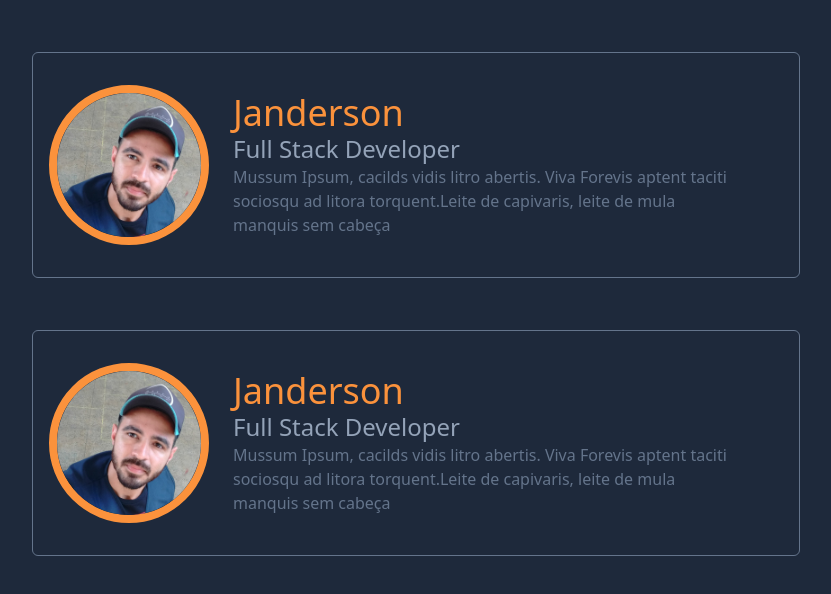
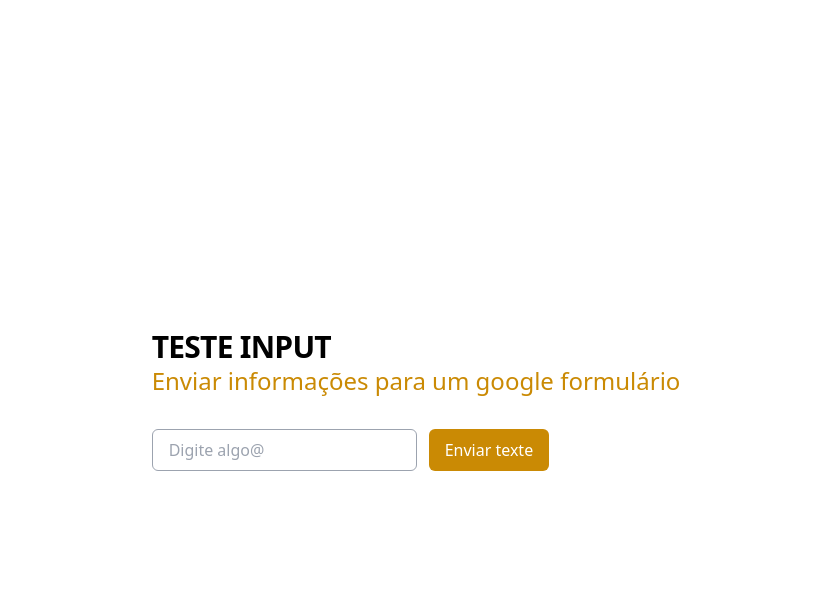
Before and after one commit to janderlira/devjanderlira, a plain HTML site: page index.html in a window 1280 px wide. Shown: the whole page, without its empty margins (224-1055 px from the left). Drawn offline with nearby package versions, Linux system fonts and the light colour scheme.

Commit message:
Teste input
teste de inpunt e google forme

```diff
--- a/index.html
+++ b/index.html
@@ -4,39 +4,38 @@
     <meta charset="UTF-8">
     <meta http-equiv="X-UA-Compatible" content="IE=edge">
     <meta name="viewport" content="width=device-width, initial-scale=1.0">
-    <link rel="stylesheet" href="./public/styles.css">
-    <title>Document</title>
+    <script src="https://cdn.tailwindcss.com"></script>
+    <script src="/scripts.js" defer></script>
+    <title>Input</title>
 </head>
+<!---Projeto basiado no video: https://www.youtube.com/watch?v=PSkAt5Z-jMo -->
+<body class=" h-screen grid items-center justify-center">
 
-<body class="bg-slate-800 text-slate-50 min-h-screen">
-
-    <div class="w-3/4 mx-auto flex justify-center mt-9">
-    <div class="card
-    ">
-        <div class="w-40 flex items-center ">
-            <img src="../assit/perfil_Janderson.jpg" alt="Janderson Lira" class="w-40 h-40 rounded-full border border-8 border-orange-400">
-        </div>
-
-        <div class="w-full md:w-3/4 p-0 md:p-6 flex flex-col justify-center text-center md:text-left">
-            <h1 class="text-4xl text-orange-400">Janderson</h1>
-            <h2 class="text-2xl text-slate-400">Full Stack Developer</h2>
-            <p class="text-slate-500 ">Mussum Ipsum, cacilds vidis litro abertis. Viva Forevis aptent taciti sociosqu ad litora torquent.Leite de capivaris, leite de mula manquis sem cabeça</p>
-        </div>
-    </div>
-    </div>
-    <div class="w-3/4 mx-auto flex justify-center mt-9">
-        <div class="max-w-3xl border border-slate-500 rounded-md p-4 flex flex-col md:flex-row items-center">
-            <div class="w-40 flex items-center ">
-                <img src="../assit/perfil_Janderson.jpg" alt="Janderson Lira" class="w-40 h-40 rounded-full border border-8 border-orange-400">
-            </div>
-
-            <div class="w-full md:w-3/4 p-0 md:p-6 flex flex-col justify-center text-center md:text-left">
-                <h1 class="text-4xl text-orange-400">Janderson</h1>
-                <h2 class="text-2xl text-slate-400">Full Stack Developer</h2>
-                <p class="text-slate-500 ">Mussum Ipsum, cacilds vidis litro abertis. Viva Forevis aptent taciti sociosqu ad litora torquent.Leite de capivaris, leite de mula manquis sem cabeça</p>
-            </div>
-        </div>
-        </div>
+   <div class="max-w-7xl mx-auto px-4">
+        <h1 class=" text-3xl font-extrabold tracking-tight">
+            TESTE INPUT
+        </h1>
+        <h2 class=" text-2xl text-yellow-600 ">
+            Enviar informações para um google formulário
+        </h2>
+<!-------formulário enviando dados para o google form-->
+        <form action="https://docs.google.com/forms/d/e/1FAIpQLScuoTDLVKtRP8YudZ0c-sBR0ulSSZWM82ryMSeoYf-0LMExxw/formResponse" class=" mt-8 flex">
+<!-------sempre obeservar o "action"-->
+            <input
+            type="text"
+            name="entry.1064265655"
+            class=" border border-gray-400 px-4 py-2 rounded-md"
+            placeholder="Digite algo@"
+            >
+<!-------É muito importante definir o "name"-->
+            <button id="btn" class="bg-yellow-600 px-4 py-2 rounded-md text-white houver:bg-yellow-400 flex items-center justify-center ml-3 hover:bg-yellow-500" onclick="alert('Formulário envidado com sucesso!')">
+                Enviar texte
+            </button>
+<!------Sugestão: ver como uma forma de emitir um mensagem de alerta e continuar na mesma página-->
+<!---usar javascript-->
+<!---video: https://www.youtube.com/watch?v=vktXcI6QNe8-->
+        </form>
+   </div>
 
 </body>
 </html>
--- /dev/null
+++ b/scripts.js
@@ -0,0 +1,11 @@
+const url = 'https://www.google.com'
+const btn = document.querySelector('#btn')
+
+function openInNewTab(url) {
+    const win = window.open(url, '_blank')
+    win.fucus()
+}
+
+btn.addEventListener('click', () => {
+    openInNewTab(url)
+})
--- a/src/styles.css
+++ /dev/null
@@ -1,9 +0,0 @@
-@tailwind base;
-
-@tailwind components;
-
-@tailwind utilities;
-
-.card {
-    @apply max-w-3xl border border-slate-500 rounded-md my-4 p-4 flex flex-col md:flex-row items-center;
-}
```
Also changed, not shown: assit/perfil_Janderson.jpg (deleted), public/styles.css (deleted).
